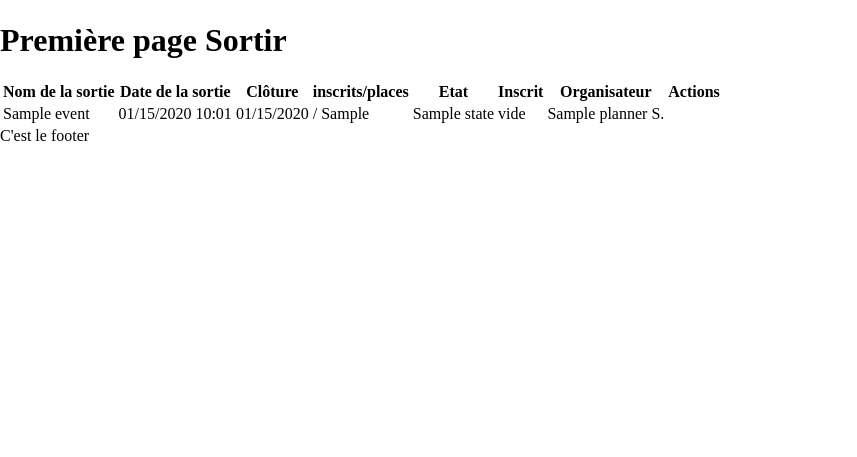
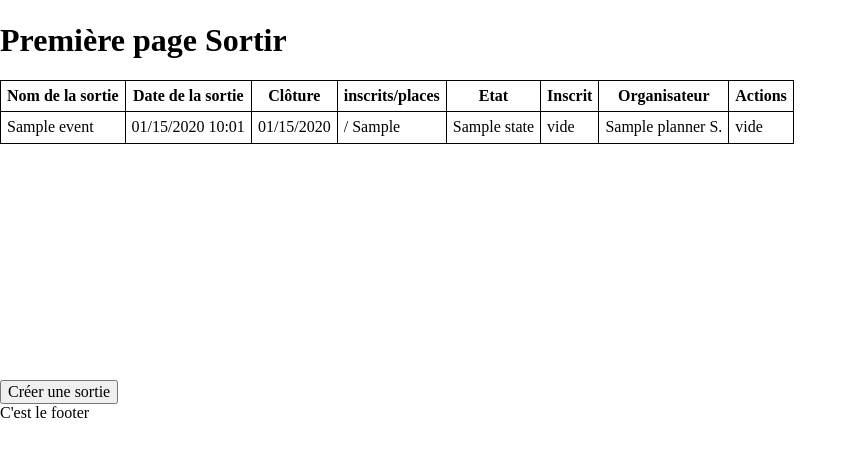
Before and after one commit to DeanCarole/sortir, a Symfony app: template templates/main/home.html.twig in a window 1280 px wide. Shown: the part 71-528 px from the top of the page, without its empty margins (0-857 px from the left). Run offline with Twig, Linux system fonts and the light colour scheme; the template is opened without the code that fills it: most values are stand-ins (such as "Sample title", 1, 10 or a date in 2020); some libraries are stand-ins or nearby versions.

Commit message:
ajout twig et controller pour créer une sortie

```diff
--- a/public/css/style.css
+++ b/public/css/style.css
@@ -1,3 +1,17 @@
 a:hover {
     color: greenyellow;
 }
+
+.tableau {
+    min-height: 300px;
+    height: 300px; /*pour IE qui comprend rien, et qui ne reconnait pas min-height, mais qui comprend mal height*/
+    min-width: 800px;
+    width: 800px; /*pour IE qui comprend rien*/
+    overflow: auto; /*pour activer les scrollbarres*/
+}
+
+table, th, td {
+    border: 1px solid black;
+    border-collapse: collapse;
+    padding: 6px;
+}
--- a/templates/bodyStructure/menu/nav.html.twig
+++ b/templates/bodyStructure/menu/nav.html.twig
@@ -4,5 +4,7 @@
         <li><a href="{{ path('app_login') }}">Login</a></li>
 
 
+
+
     </ul>
 </nav>
--- a/templates/main/home.html.twig
+++ b/templates/main/home.html.twig
@@ -6,7 +6,7 @@
 
 
     <h1>Première page Sortir</h1>
-
+<div class="tableau">
     <table>
         <thead>
         <tr>
@@ -33,11 +33,15 @@
           <td>{{ event.state.label }}</td>
           <td> vide</td>
            <td>{{ event.planner.name }} {{ event.planner.firstName | slice(0,1)}}. </td>
-{#           <td> vide</td>#}
+           <td> vide</td>
 
     {% endfor %}
         </tbody>
     </table>
+</div>
+
+    <a href="{{ path('event_add') }}"><button type="button">Créer une sortie</button></a>
+
 
 
 {% endblock %}
```
Also changed, not shown: src/Controller/EventController.php (added, +17 -0 lines), templates/event/add.html.twig (added, +12 -0 lines).
